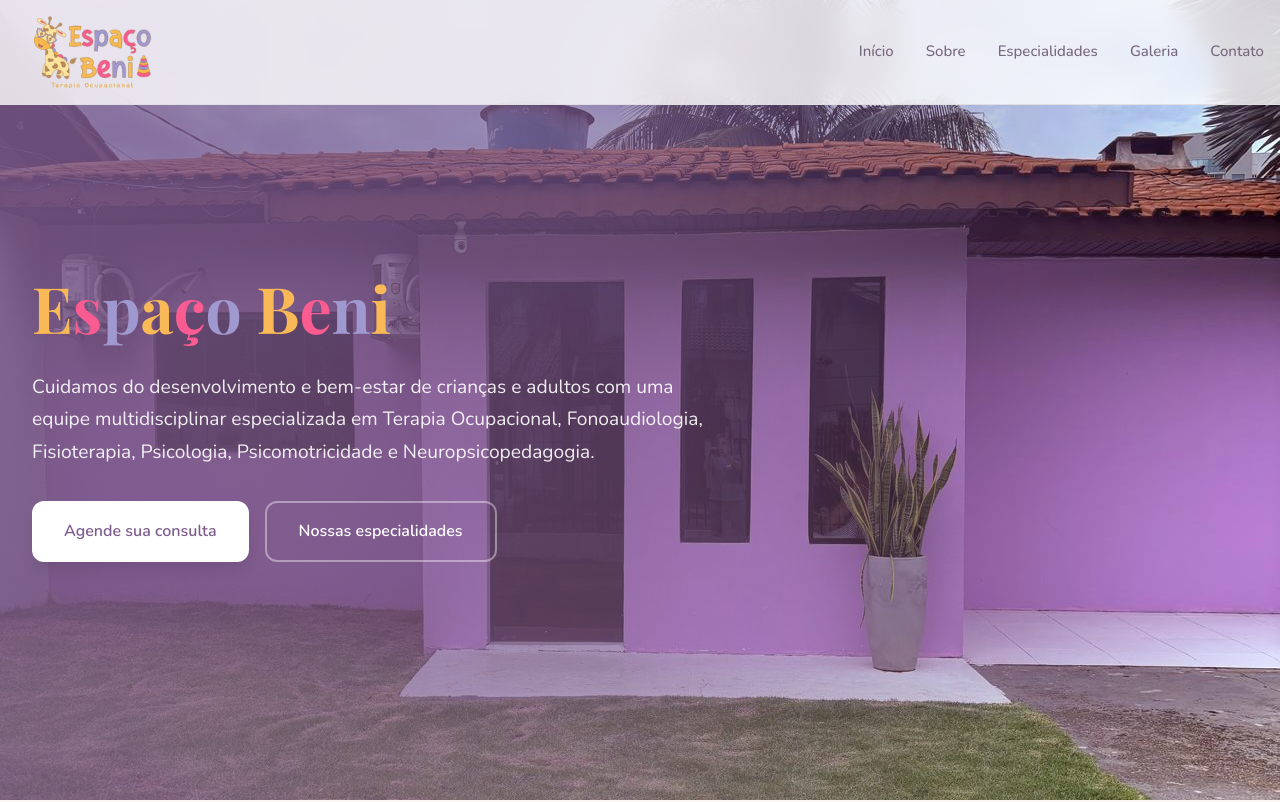
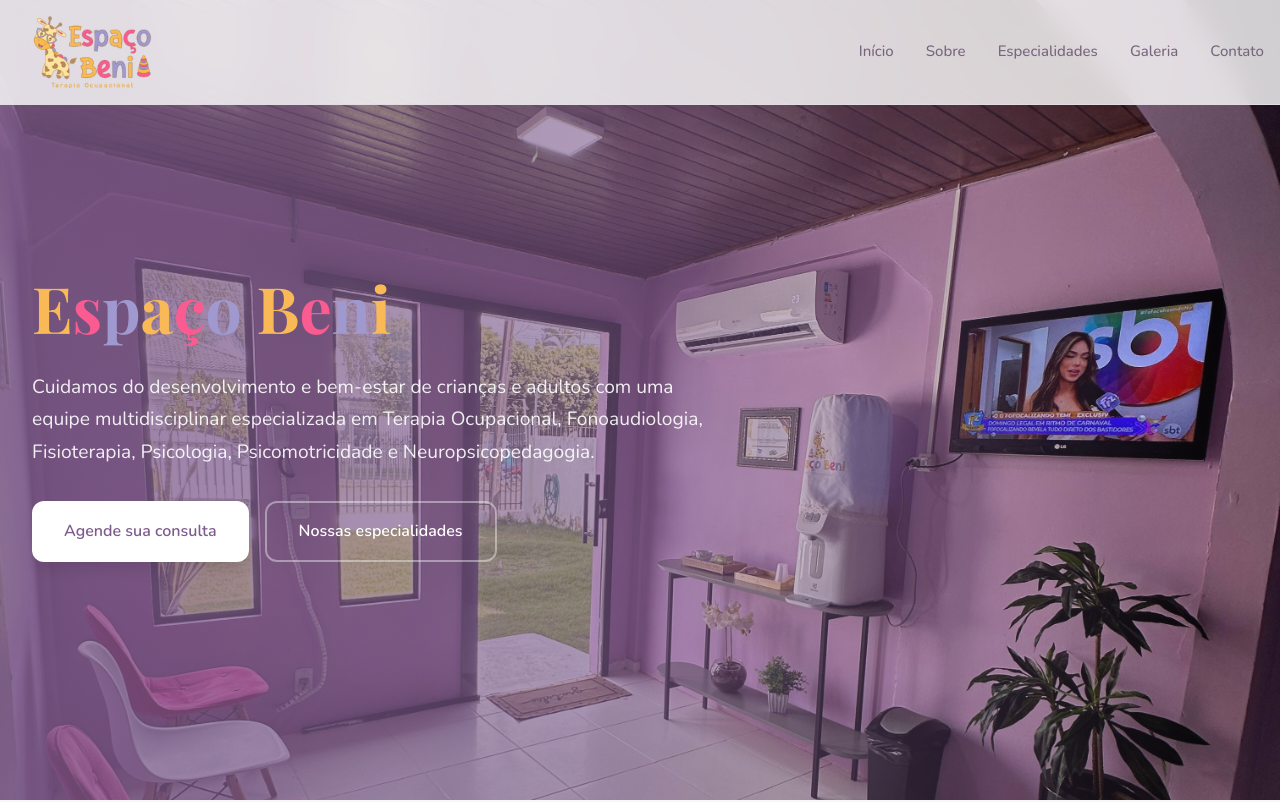
Before and after one commit to yagooxvz/Espaco-Beni, a plain HTML site: page index.html in a window 1280 px wide. Shown: the top 802 px of the page. Drawn offline with nearby package versions, Linux system fonts and the light colour scheme.

Commit message:
Altera imagem do hero

```diff
--- a/index.html
+++ b/index.html
@@ -44,7 +44,7 @@
     <!-- Hero -->
     <section id="inicio" class="hero">
       <div class="hero-bg" aria-hidden="true">
-        <img src="img/Frente da clinica.jpeg" alt="" width="1920" height="1080" />
+        <img src="img/Recepção 1.jpeg" alt="" width="1920" height="1080" />
       </div>
       <div class="hero-overlay"></div>
       <div class="hero-content container">
--- a/styles.css
+++ b/styles.css
@@ -152,7 +152,7 @@
   width: 100%;
   height: 100%;
   object-fit: cover;
-  object-position: center;
+  object-position: center; /* Padrão mobile: centralizado */
   display: block;
 }
 
@@ -977,4 +977,8 @@
   .footer-inner {
     flex-direction: row;
   }
+
+  .hero-bg img {
+    object-position: 50% 80%; /* No desktop: foca mais na parte de baixo (cadeiras) e reduz o teto */
+  }
 }
```
Also changed, not shown: img/Frente da clinica.jpeg (deleted), 1 other file.
